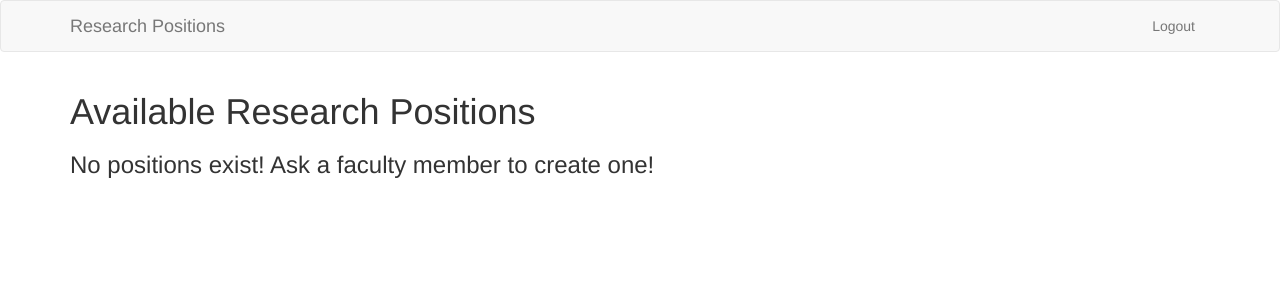
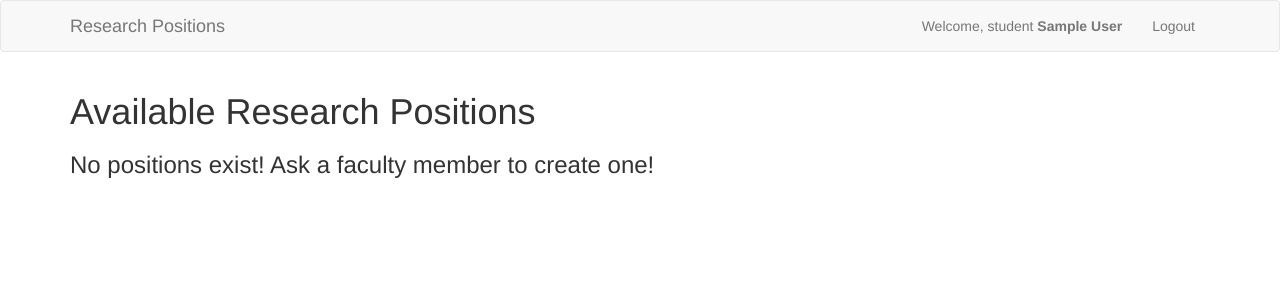
Before and after one commit to WSU-CptS-322-Fall-2023/termproject-cougcoders, a Flask app: page /index in a window 1280 px wide. Shown: the top 300 px of the page. Run offline with Flask 3, Linux system fonts and the light colour scheme; the visitor is signed in with stand-in values (Sample User, id 1); data comes from the database, SQL or seed files in the repository; data that the repository does not hold is empty; some libraries are stand-ins or nearby versions.

Commit message:
Add welcome message for logged-in users in navbar

```diff
--- a/app/View/templates/base.html
+++ b/app/View/templates/base.html
@@ -29,6 +29,7 @@
                     <li><a href="{{ url_for('auth.student_registration') }}">Student Registration</a></li>
                     <li><a href="{{ url_for('auth.faculty_registration') }}">Faculty Registration</a></li>
                 {% else %}
+                    <li><a>Welcome, {{ "faculty" if current_user.user_type == "Faculty" else "student"}} <b>{{ current_user.first_name }} {{ current_user.last_name }}</b></a></li>
                     {% if current_user.user_type == "Faculty" %}
                         <li><a href="{{ url_for('routes.createposition') }}">Create Position</a></li>
                     {% endif %}
```
